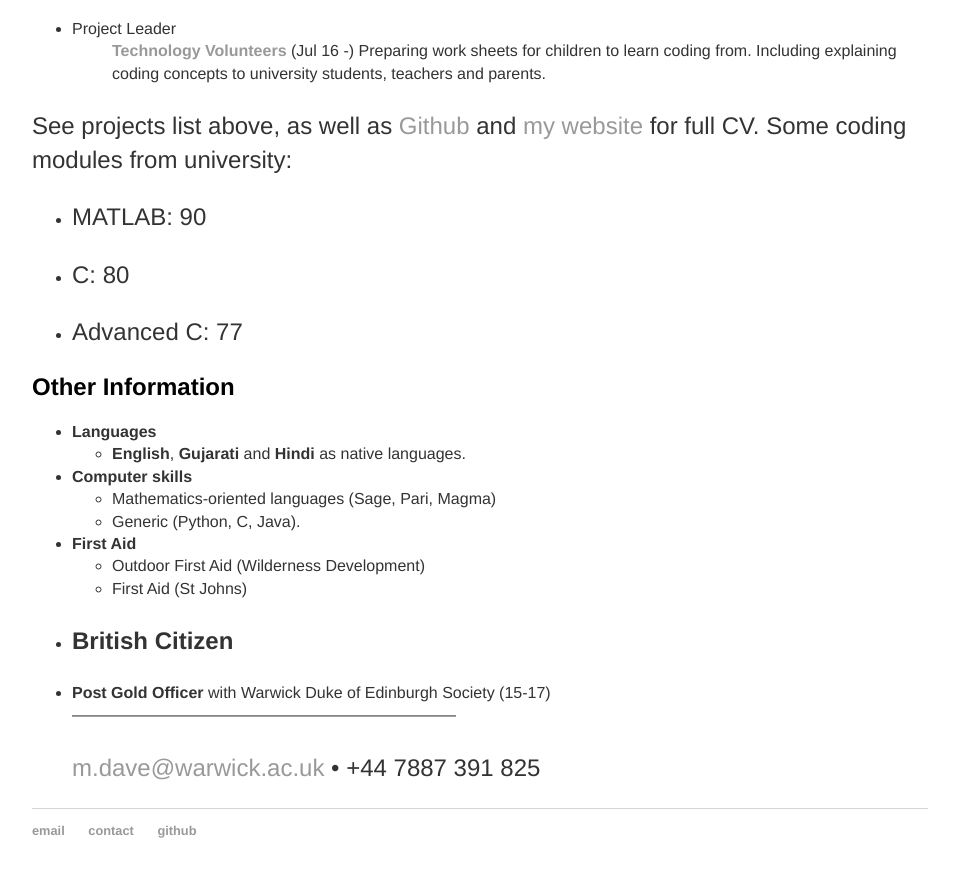
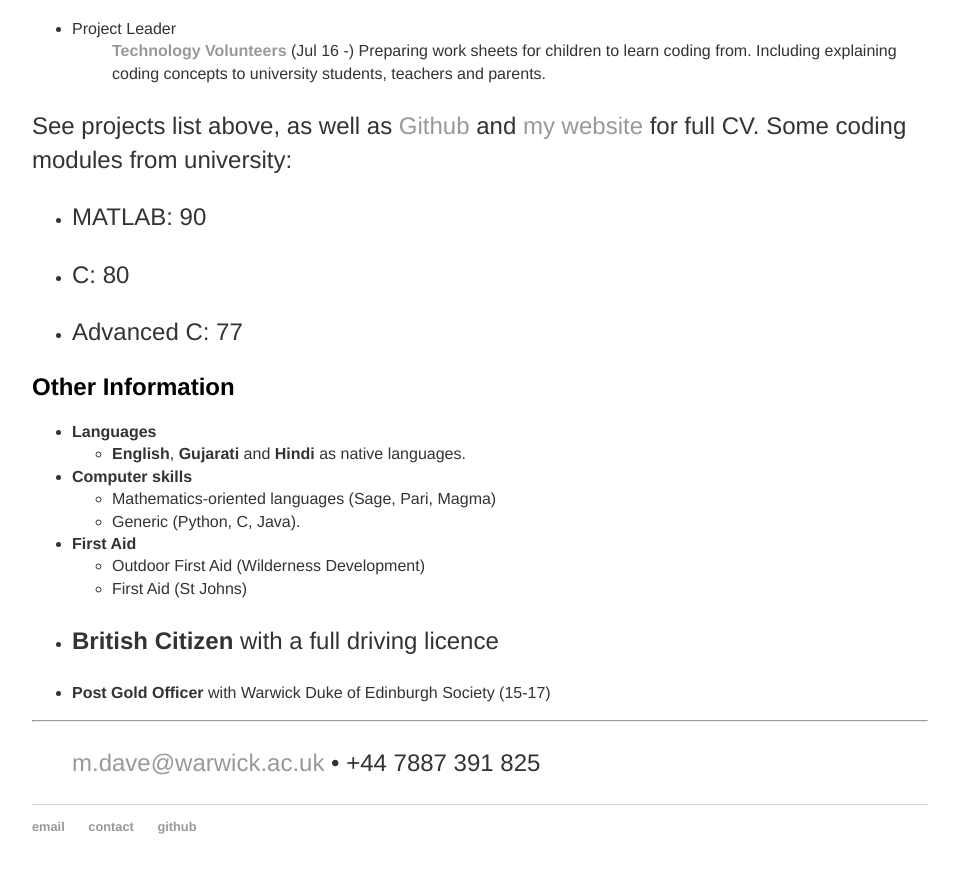
Before and after one commit to mdave16/mdave16.github.io, a Jekyll site: the page built from cv/index.md, in a window 1280 px wide and 900 px high, scrolled down 2028 px. Shown: the top 877 px of the window, without its empty margins (160-1119 px from the left). Built offline with Jekyll 4.4.1, drawn with Linux system fonts in a browser that asks for light colours; nearby versions of some CDN libraries.

```diff
--- a/cv/index.md
+++ b/cv/index.md
@@ -115,9 +115,11 @@
 	* First Aid (St Johns)
 
 * **British Citizen**
+with a full driving licence
 
 * **Post Gold Officer**
 with Warwick Duke of Edinburgh Society (15-17)
+
 ------------------------------------------------------------------------
 
 > <m.dave@warwick.ac.uk> • +44 7887 391 825
```
